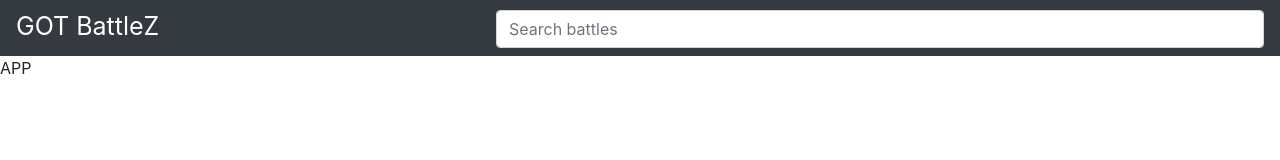
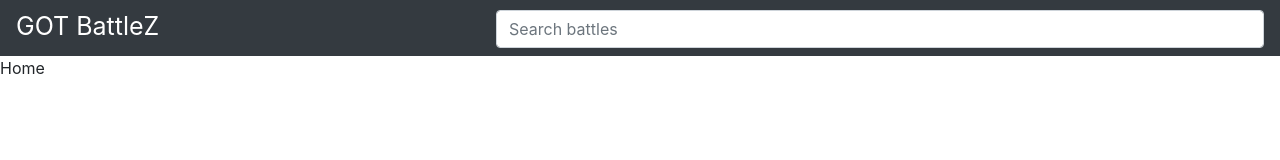
Before and after one commit to nehalshetty/gotFrontend, a React (Create React App) app: page / in a window 1280 px wide. Shown: the top 160 px of the page. Built offline with nearby package versions, Linux system fonts and the light colour scheme; no server answers.

Commit message:
Path for page not found and battle page

```diff
--- a/src/App.js
+++ b/src/App.js
@@ -1,16 +1,18 @@
 import Layout from "./components/layout";
-import { Route, Switch } from "react-router-dom";
+import { NavLink, Route, Switch } from "react-router-dom";
 import "bootstrap/dist/css/bootstrap.min.css";
+import BattlePage from "./pages/battle";
 
 function App() {
   return (
     <div className="App">
-      <Layout>APP</Layout>
-
-      <Switch>
-        <Route exact path="/battles" component={() => <>sdsds</>} />
-        <Route path="/roster/:number" component={<>scs</>} />
-      </Switch>
+      <Layout>
+        <Switch>
+          <Route exact path="/battle" component={BattlePage} />
+          <Route path="/" exact component={() => <>Home</>} />
+          <Route path="*" exact component={() => <>Page Not found</>} />
+        </Switch>
+      </Layout>
     </div>
   );
 }
```
